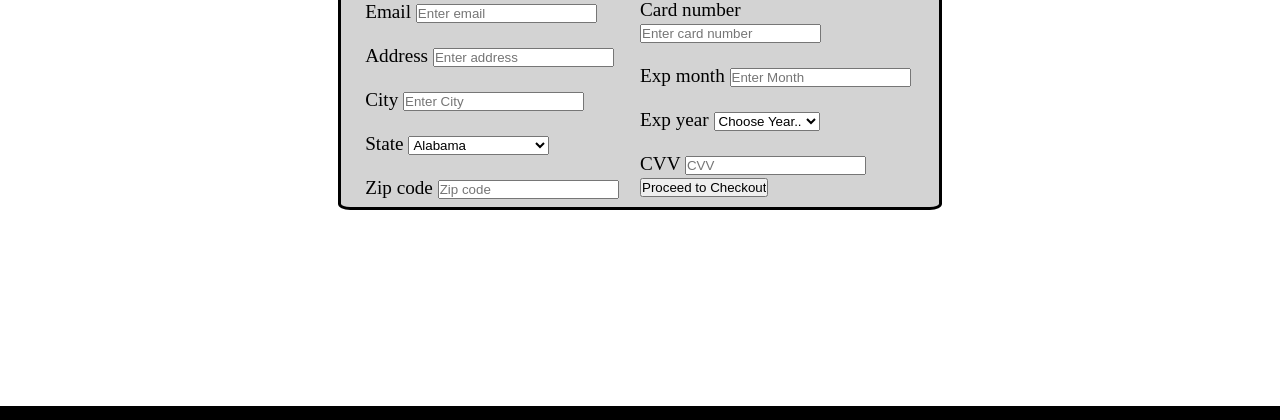
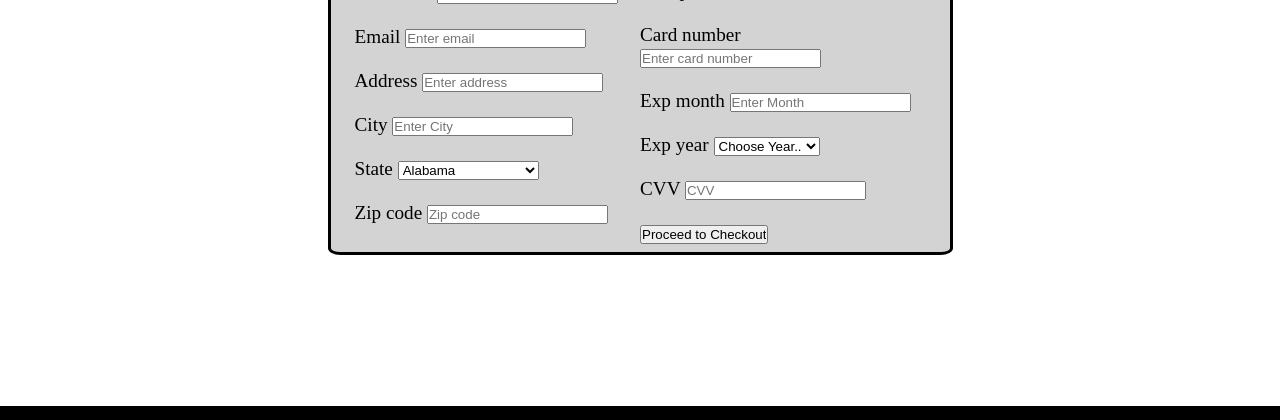
Before and after one commit to Dubton/CSET120---final, a plain HTML site: page Payment.html in a window 1280 px wide. Shown: the part 298-718 px from the top of the page. Drawn offline with Linux system fonts and the light colour scheme.

Commit message:
Updated Payment page

```diff
--- a/Payment.html
+++ b/Payment.html
@@ -104,14 +104,11 @@
             </div>
             <div class="right">
                 <h3>PAYMENT</h3>
-                <br>
                 <form>
                     Accepted Card
                     <img src="images/card1.png" width="100">
                     <img src="images/card2.png" width="50">
-                    <br>
-
-                Card number
+                    <br><br>    Card number
                 <input type="text" name="" placeholder="Enter card number">
                     <br><br>
                     Exp month
@@ -139,6 +136,7 @@
                         </label>
                     </div>
                 </form>
+                <br>
                 <input type="submit" name="" value="Proceed to Checkout">
             </div>
         </div>
--- a/Project.css
+++ b/Project.css
@@ -90,9 +90,9 @@ a, a:visited{
 	align-items: center;
 }
 .container {
-    margin: 100px;
+    margin: 125px;
     background: lightgray;
-	max-width: 800px;
+	width: 625px;
 	min-height: fit-content;
 	display: flex;
 	justify-content:space-between;
```
